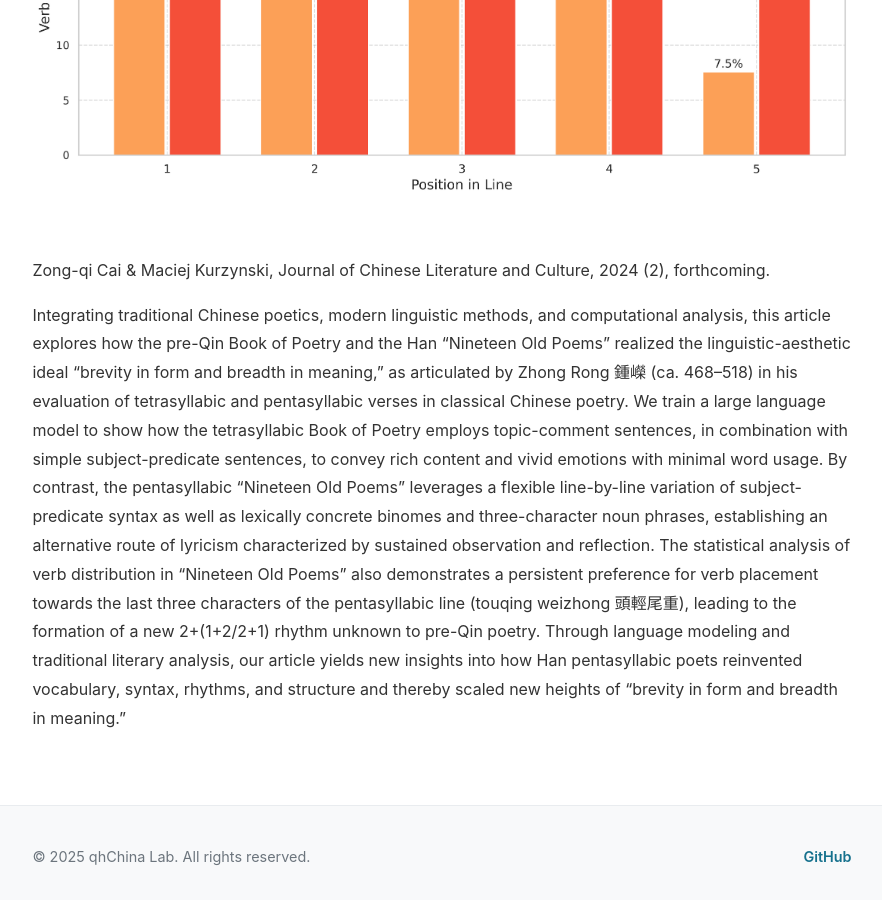
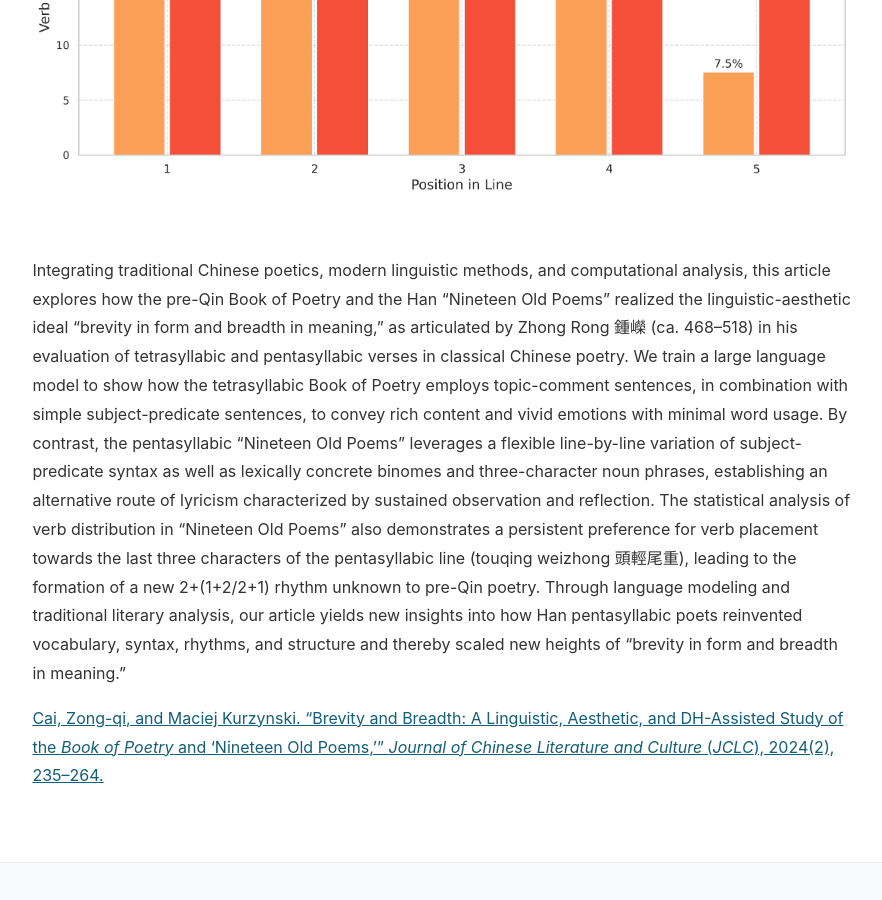
Before and after one commit to mcjkurz/qhchina, a Jekyll site: the page built from docs/projects/brevity-and-breadth/index.md, in a window 1280 px wide and 900 px high, scrolled down 1011 px. Shown: the whole window, without its empty margins (198-1080 px from the left). Built offline with Jekyll 4.4.1, drawn with Linux system fonts in a browser that asks for light colours.

Commit message:
docs changes

```diff
--- a/docs/projects/brevity-and-breadth/index.md
+++ b/docs/projects/brevity-and-breadth/index.md
@@ -10,6 +10,6 @@ permalink: /projects/brevity-and-breadth/
 
 <img src="/qhchina/projects/brevity-and-breadth/main.png" alt="Brevity and Breadth" style="max-width: 100%; height: auto; margin: 2rem 0;">
 
-Zong-qi Cai & Maciej Kurzynski, Journal of Chinese Literature and Culture, 2024 (2), forthcoming.
+Integrating traditional Chinese poetics, modern linguistic methods, and computational analysis, this article explores how the pre-Qin Book of Poetry and the Han "Nineteen Old Poems" realized the linguistic-aesthetic ideal "brevity in form and breadth in meaning," as articulated by Zhong Rong 鍾嶸 (ca. 468–518) in his evaluation of tetrasyllabic and pentasyllabic verses in classical Chinese poetry. We train a large language model to show how the tetrasyllabic Book of Poetry employs topic-comment sentences, in combination with simple subject-predicate sentences, to convey rich content and vivid emotions with minimal word usage. By contrast, the pentasyllabic "Nineteen Old Poems" leverages a flexible line-by-line variation of subject-predicate syntax as well as lexically concrete binomes and three-character noun phrases, establishing an alternative route of lyricism characterized by sustained observation and reflection. The statistical analysis of verb distribution in "Nineteen Old Poems" also demonstrates a persistent preference for verb placement towards the last three characters of the pentasyllabic line (touqing weizhong 頭輕尾重), leading to the formation of a new 2+(1+2/2+1) rhythm unknown to pre-Qin poetry. Through language modeling and traditional literary analysis, our article yields new insights into how Han pentasyllabic poets reinvented vocabulary, syntax, rhythms, and structure and thereby scaled new heights of "brevity in form and breadth in meaning."
 
-Integrating traditional Chinese poetics, modern linguistic methods, and computational analysis, this article explores how the pre-Qin Book of Poetry and the Han "Nineteen Old Poems" realized the linguistic-aesthetic ideal "brevity in form and breadth in meaning," as articulated by Zhong Rong 鍾嶸 (ca. 468–518) in his evaluation of tetrasyllabic and pentasyllabic verses in classical Chinese poetry. We train a large language model to show how the tetrasyllabic Book of Poetry employs topic-comment sentences, in combination with simple subject-predicate sentences, to convey rich content and vivid emotions with minimal word usage. By contrast, the pentasyllabic "Nineteen Old Poems" leverages a flexible line-by-line variation of subject-predicate syntax as well as lexically concrete binomes and three-character noun phrases, establishing an alternative route of lyricism characterized by sustained observation and reflection. The statistical analysis of verb distribution in "Nineteen Old Poems" also demonstrates a persistent preference for verb placement towards the last three characters of the pentasyllabic line (touqing weizhong 頭輕尾重), leading to the formation of a new 2+(1+2/2+1) rhythm unknown to pre-Qin poetry. Through language modeling and traditional literary analysis, our article yields new insights into how Han pentasyllabic poets reinvented vocabulary, syntax, rhythms, and structure and thereby scaled new heights of "brevity in form and breadth in meaning."
+[Cai, Zong-qi, and Maciej Kurzynski. “Brevity and Breadth: A Linguistic, Aesthetic, and DH-Assisted Study of the *Book of Poetry* and ‘Nineteen Old Poems,’” *Journal of Chinese Literature and Culture* (*JCLC*), 2024(2), 235–264.](https://read.dukeupress.edu/jclc/article-abstract/11/2/235/397123/Brevity-and-Breadth-A-Linguistic-Aesthetic-and-DH?redirectedFrom=fulltext)
```
